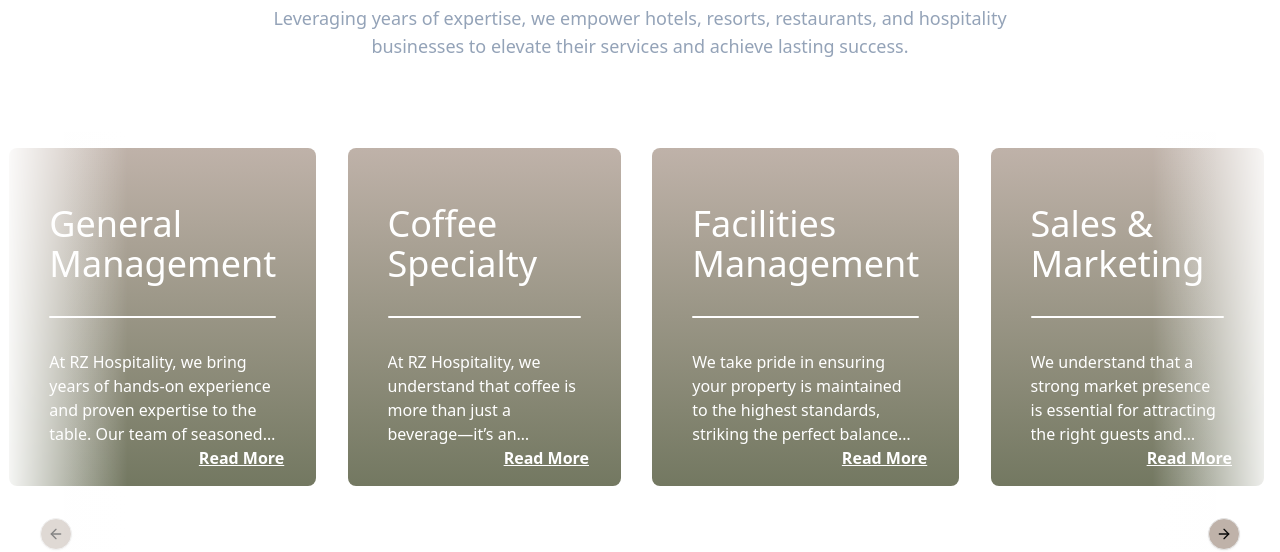
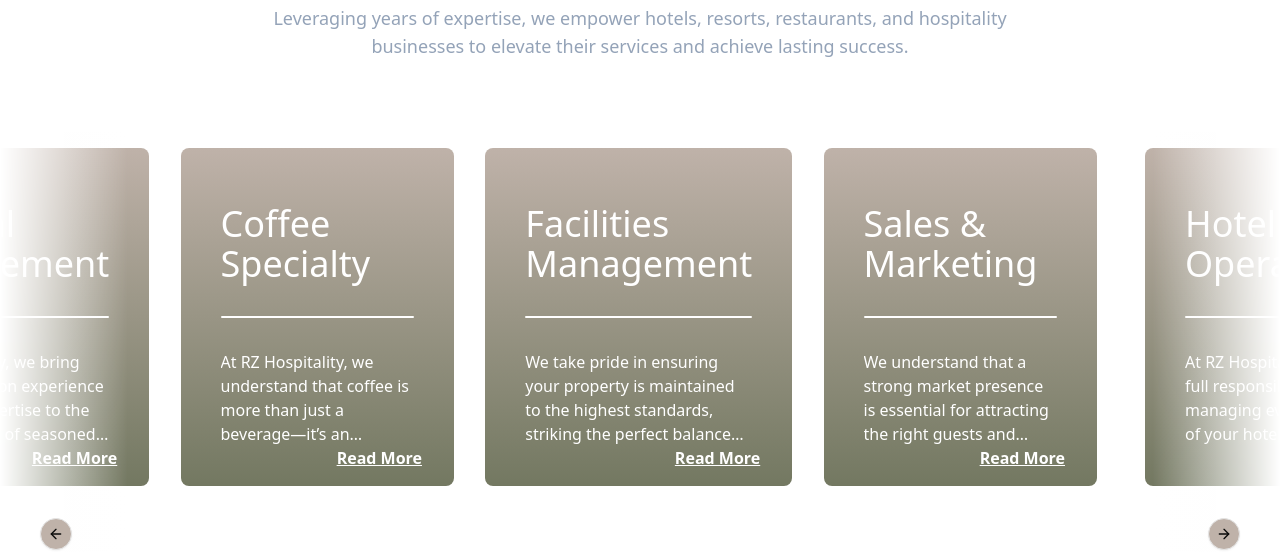
Before and after one commit to Dahmouchi/rz-project, a Next.js app: page / in a window 1280 px wide. Shown: the part 1700-2252 px from the top of the page. Built offline with nearby package versions, Linux system fonts and the light colour scheme.

Commit message:
first section

```diff
--- a/src/app/_components/landing/Services.tsx
+++ b/src/app/_components/landing/Services.tsx
@@ -116,6 +116,11 @@
       </div>
       <div className="py-8 lg:mt-10 mt-4 relative">
         <Carousel
+         plugins={[
+          Autoplay({
+            delay: 3500,
+          }),
+        ]}
           opts={{
             align: "center",
           }}
```
